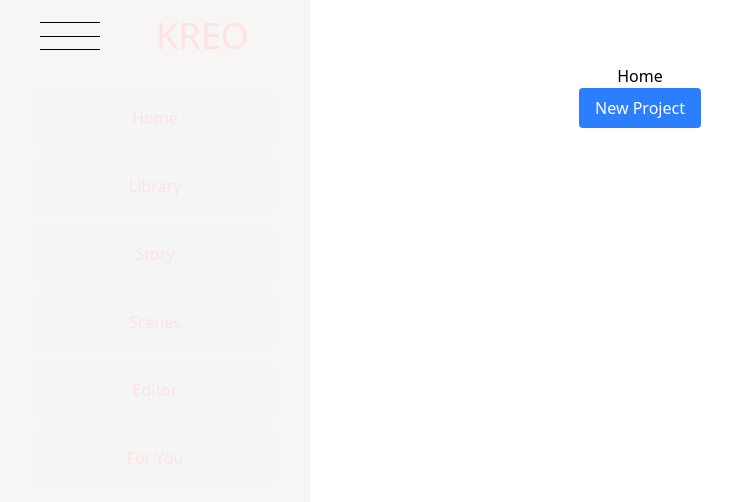
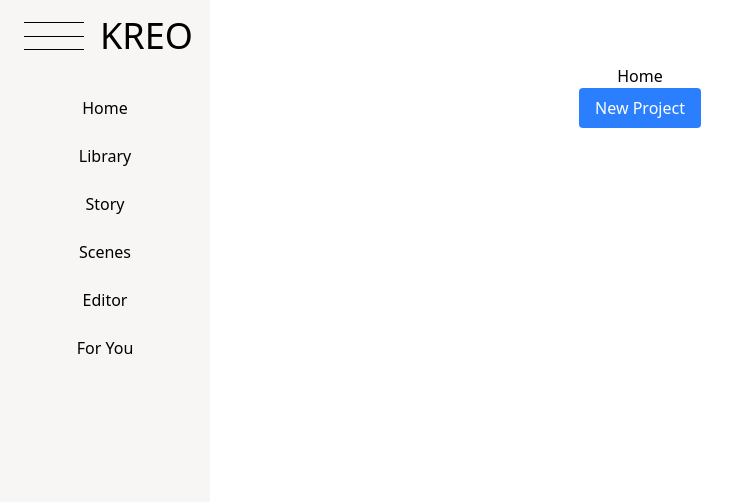
Before and after one commit to ThamzidKarim/Kreo, a React (Vite) app: page / in a window 1280 px wide. Shown: the top 502 px of the page, without its empty margins (0-740 px from the left). Built offline with nearby package versions, Linux system fonts and the light colour scheme.

Commit message:
Reposition logo

```diff
--- a/src/components/NavBar.tsx
+++ b/src/components/NavBar.tsx
@@ -13,27 +13,27 @@ function NavBar() {
   const location = useLocation(); // Get current path
 
   return (
-    <nav className="bg-[#F8F5F5] text-[#ffe2e2] p-4 h-full fixed top-0 left-0 w-[310px]">
+    <nav className="bg-[#F8F5F5] text-[#000000] p-4 h-full fixed top-0 left-0 w-[210px]">
       {/* Logo Section */}
       <div className="flex items-center mb-8">
-        <div className="flex flex-col gap-[12.5px] ml-6">
+        <div className="flex flex-col gap-[12.5px] ml-2">
           <div className="w-[60px] h-[1px] bg-black"></div>
           <div className="w-[60px] h-[1px] bg-black"></div>
           <div className="w-[60px] h-[1px] bg-black"></div>
         </div>
-        <div className="text-4xl ml-14 font-inter">KREO</div>
+        <div className="ml-4 text-4xl font-inter">KREO</div>
       </div>
 
       {/* Nav Links */}
-      <div className="flex flex-col gap-2 px-5">
+      <div className="flex flex-col gap-2">
         {NavLinks.map(({ name, path }) => {
           const isActive = location.pathname === path;
 
           return (
             <Link key={name} to={path}>
               <div
-                className={`h-[60px] rounded-lg flex items-center justify-center text-base font-inter transition-colors ${
-                  isActive ? "bg-[#E6E6E6]" : "bg-[#F5F5F5] hover:bg-[#E6E6E6]"}`
+                className={`h-[40px] rounded-lg flex items-center justify-center text-base font-inter transition-colors ${
+                  isActive ? "bg-[#E6E6E6]" : "bg-[#F8F5F5] hover:bg-[#E6E6E6]"}`
                 }
               >
                 {name}
```
